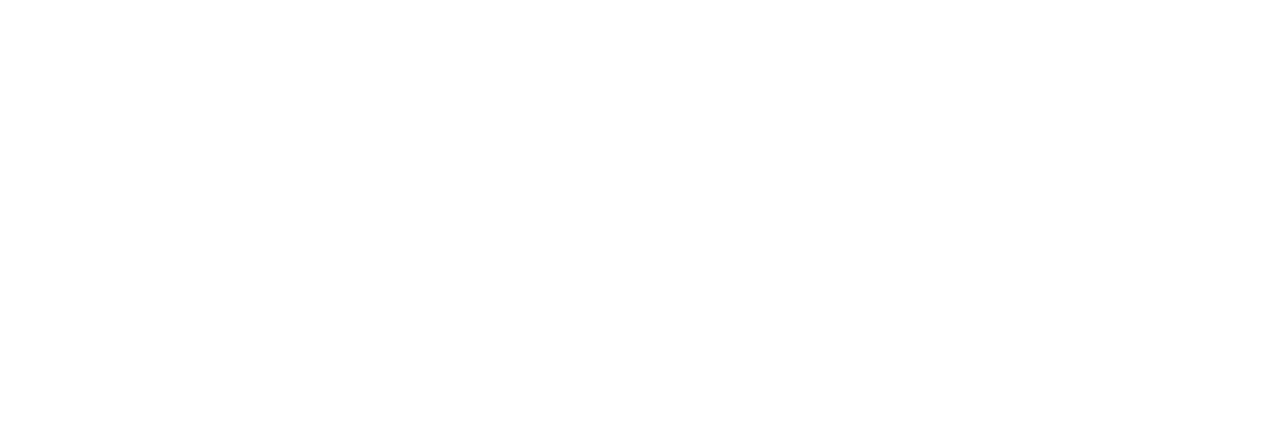
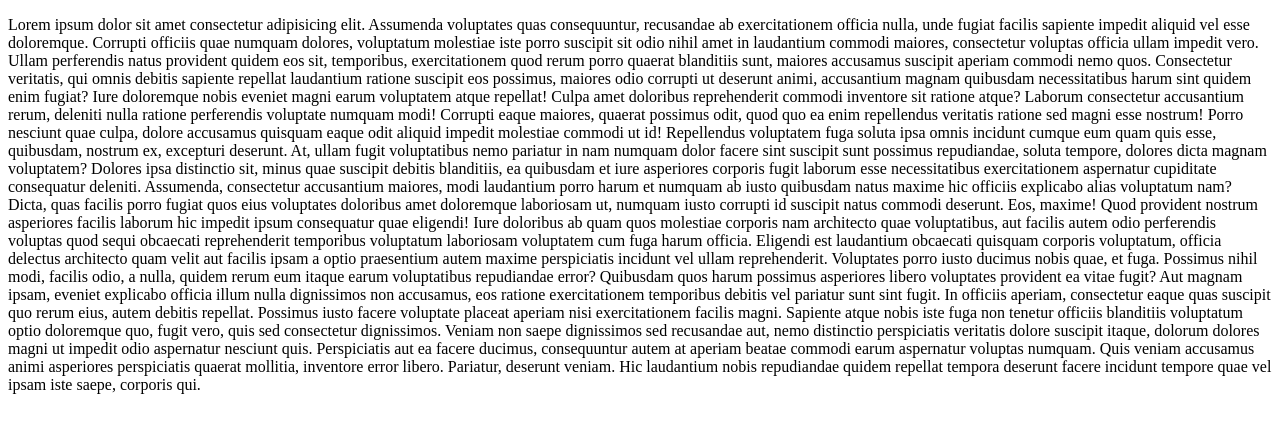
Before and after one commit to jhonfa94/proyectoGit, a plain HTML site: page index.html in a window 1280 px wide. Drawn offline with Linux system fonts and the light colour scheme.

Commit message:
Probando la configuracion de lorem ipsum desde vscode

```diff
--- a/index.html
+++ b/index.html
@@ -1,12 +1,55 @@
 <!DOCTYPE html>
 <html lang="es">
+
 <head>
     <meta charset="UTF-8">
     <meta name="viewport" content="width=device-width, initial-scale=1.0">
     <meta http-equiv="X-UA-Compatible" content="ie=edge">
     <title>Primera Página</title>
 </head>
+
 <body>
 
+    <p>
+        Lorem ipsum dolor sit amet consectetur adipisicing elit. Assumenda voluptates quas consequuntur, recusandae ab
+        exercitationem officia nulla, unde fugiat facilis sapiente impedit aliquid vel esse doloremque. Corrupti
+        officiis quae numquam dolores, voluptatum molestiae iste porro suscipit sit odio nihil amet in laudantium
+        commodi maiores, consectetur voluptas officia ullam impedit vero. Ullam perferendis natus provident quidem eos
+        sit, temporibus, exercitationem quod rerum porro quaerat blanditiis sunt, maiores accusamus suscipit aperiam
+        commodi nemo quos. Consectetur veritatis, qui omnis debitis sapiente repellat laudantium ratione suscipit eos
+        possimus, maiores odio corrupti ut deserunt animi, accusantium magnam quibusdam necessitatibus harum sint quidem
+        enim fugiat? Iure doloremque nobis eveniet magni earum voluptatem atque repellat! Culpa amet doloribus
+        reprehenderit commodi inventore sit ratione atque? Laborum consectetur accusantium rerum, deleniti nulla ratione
+        perferendis voluptate numquam modi! Corrupti eaque maiores, quaerat possimus odit, quod quo ea enim repellendus
+        veritatis ratione sed magni esse nostrum! Porro nesciunt quae culpa, dolore accusamus quisquam eaque odit
+        aliquid impedit molestiae commodi ut id! Repellendus voluptatem fuga soluta ipsa omnis incidunt cumque eum quam
+        quis esse, quibusdam, nostrum ex, excepturi deserunt. At, ullam fugit voluptatibus nemo pariatur in nam numquam
+        dolor facere sint suscipit sunt possimus repudiandae, soluta tempore, dolores dicta magnam voluptatem? Dolores
+        ipsa distinctio sit, minus quae suscipit debitis blanditiis, ea quibusdam et iure asperiores corporis fugit
+        laborum esse necessitatibus exercitationem aspernatur cupiditate consequatur deleniti. Assumenda, consectetur
+        accusantium maiores, modi laudantium porro harum et numquam ab iusto quibusdam natus maxime hic officiis
+        explicabo alias voluptatum nam? Dicta, quas facilis porro fugiat quos eius voluptates doloribus amet doloremque
+        laboriosam ut, numquam iusto corrupti id suscipit natus commodi deserunt. Eos, maxime! Quod provident nostrum
+        asperiores facilis laborum hic impedit ipsum consequatur quae eligendi! Iure doloribus ab quam quos molestiae
+        corporis nam architecto quae voluptatibus, aut facilis autem odio perferendis voluptas quod sequi obcaecati
+        reprehenderit temporibus voluptatum laboriosam voluptatem cum fuga harum officia. Eligendi est laudantium
+        obcaecati quisquam corporis voluptatum, officia delectus architecto quam velit aut facilis ipsam a optio
+        praesentium autem maxime perspiciatis incidunt vel ullam reprehenderit. Voluptates porro iusto ducimus nobis
+        quae, et fuga. Possimus nihil modi, facilis odio, a nulla, quidem rerum eum itaque earum voluptatibus
+        repudiandae error? Quibusdam quos harum possimus asperiores libero voluptates provident ea vitae fugit? Aut
+        magnam ipsam, eveniet explicabo officia illum nulla dignissimos non accusamus, eos ratione exercitationem
+        temporibus debitis vel pariatur sunt sint fugit. In officiis aperiam, consectetur eaque quas suscipit quo rerum
+        eius, autem debitis repellat. Possimus iusto facere voluptate placeat aperiam nisi exercitationem facilis magni.
+        Sapiente atque nobis iste fuga non tenetur officiis blanditiis voluptatum optio doloremque quo, fugit vero, quis
+        sed consectetur dignissimos. Veniam non saepe dignissimos sed recusandae aut, nemo distinctio perspiciatis
+        veritatis dolore suscipit itaque, dolorum dolores magni ut impedit odio aspernatur nesciunt quis. Perspiciatis
+        aut ea facere ducimus, consequuntur autem at aperiam beatae commodi earum aspernatur voluptas numquam. Quis
+        veniam accusamus animi asperiores perspiciatis quaerat mollitia, inventore error libero. Pariatur, deserunt
+        veniam. Hic laudantium nobis repudiandae quidem repellat tempora deserunt facere incidunt tempore quae vel ipsam
+        iste saepe, corporis qui.
+
+    </p>
+
 </body>
+
 </html>
```
